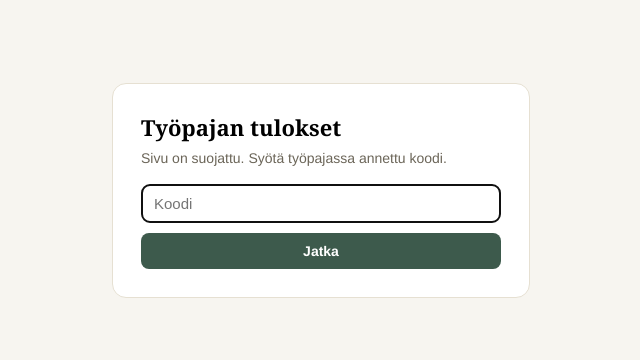
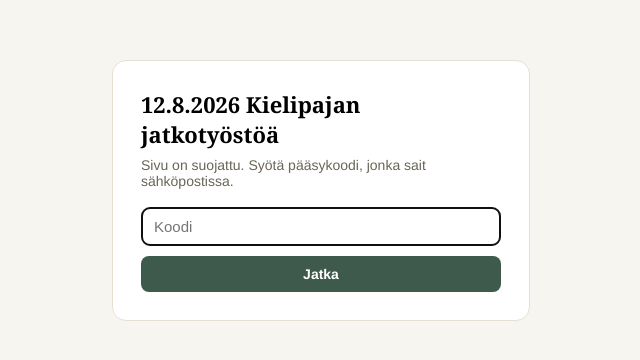
Before and after one commit to Kaksoisvirhe/Kielipaja, a React (Vite) app: page / in a window 1280 px wide. Shown: the part 226-586 px from the top of the page, without its empty margins (319-959 px from the left). Built offline with nearby package versions, Linux system fonts and the light colour scheme; no server answers.

Commit message:
Update Gate.jsx

```diff
--- a/src/Gate.jsx
+++ b/src/Gate.jsx
@@ -50,7 +50,7 @@ export default function Gate({ children }) {
           width: "100%",
         }}
       >
-        <h1 style={{ fontSize: 22, margin: "0 0 8px" }}>Työpajan tulokset</h1>
+        <h1 style={{ fontSize: 22, margin: "0 0 8px" }}>12.8.2026 Kielipajan jatkotyöstöä</h1>
         <p
           style={{
             fontFamily: "'Helvetica Neue', Arial, sans-serif",
@@ -59,7 +59,7 @@ export default function Gate({ children }) {
             margin: "0 0 18px",
           }}
         >
-          Sivu on suojattu. Syötä työpajassa annettu koodi.
+          Sivu on suojattu. Syötä pääsykoodi, jonka sait sähköpostissa.
         </p>
         <input
           type="password"
```
